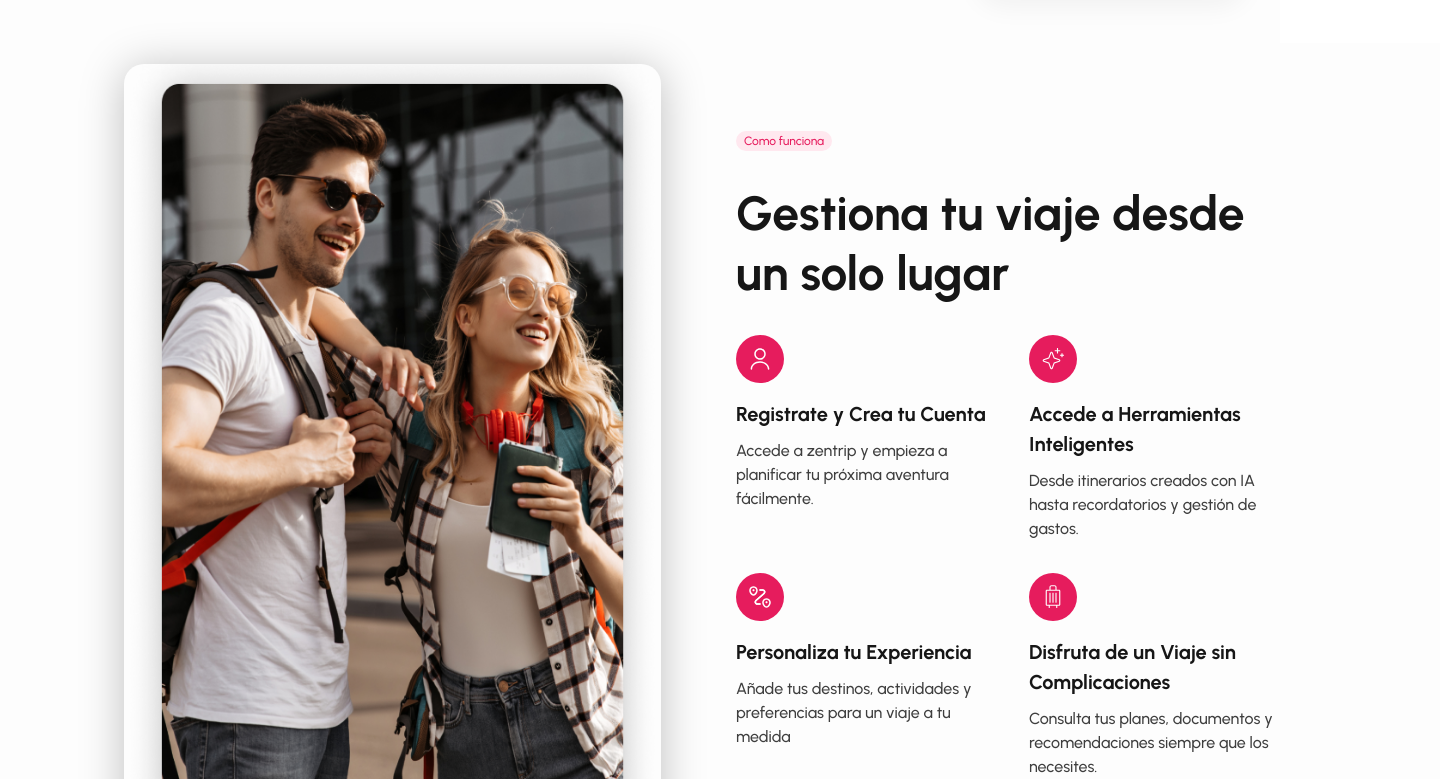
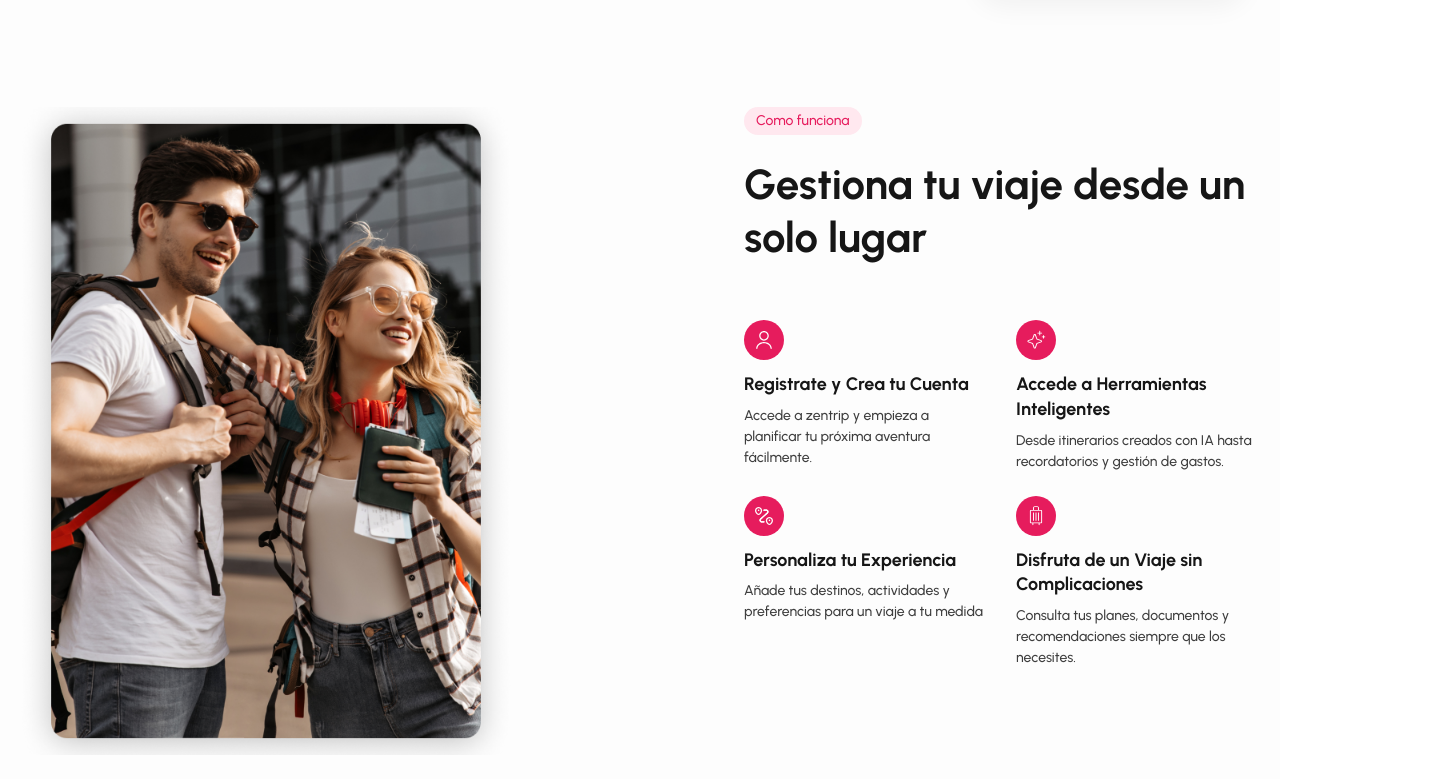
Before and after one commit to Ignacio918/viajes-app, a React (Vite) app in the folder viajes-app/: page / in a window 1280 px wide. Shown: the part 881-1660 px from the top of the page, 1440 px wide, since content can reach past the window. Built offline with nearby package versions, Linux system fonts and the light colour scheme; a web font is replaced by a local one.

Commit message:
acomodar howitworks

```diff
--- a/viajes-app/src/pages/HowItWorks.tsx
+++ b/viajes-app/src/pages/HowItWorks.tsx
@@ -9,61 +9,73 @@ import '../styles/HowItWorks.css';
 const HowItWorks = () => {
   return (
     <div className="how-it-works">
-        <img
-          src={fotoRandom3}
-          alt="Random travel"
-          className="how-it-works__image"
-        />
+      <div className="flex items-start justify-between gap-16">
+        <div className="flex-shrink-0">
+          <img
+            src={fotoRandom3}
+            alt="Random travel"
+            className="how-it-works__image"
+          />
+        </div>
 
         <div className="how-it-works__content">
           <div className="how-it-works__badge">Como funciona</div>
 
-          <div className="how-it-works__title">
+          <h2 className="how-it-works__title">
             Gestiona tu viaje desde un solo lugar
-          </div>
+          </h2>
 
           <div className="how-it-works__features">
             <div className="how-it-works__feature">
               <div className="how-it-works__feature-icon">
-                <img src={iconUser} alt="User icon" />
+                <img src={iconUser} alt="User icon" className="w-5 h-5" />
               </div>
               <div className="how-it-works__feature-content">
-                <div className="how-it-works__feature-title">Registrate y Crea tu Cuenta</div>
-                <div className="how-it-works__feature-text">Accede a zentrip y empieza a planificar tu próxima aventura fácilmente.</div>
+                <h3 className="how-it-works__feature-title">Registrate y Crea tu Cuenta</h3>
+                <p className="how-it-works__feature-text">
+                  Accede a zentrip y empieza a planificar tu próxima aventura fácilmente.
+                </p>
               </div>
             </div>
 
             <div className="how-it-works__feature">
               <div className="how-it-works__feature-icon">
-                <img src={iconSparkle} alt="Sparkle icon" />
+                <img src={iconSparkle} alt="Sparkle icon" className="w-5 h-5" />
               </div>
               <div className="how-it-works__feature-content">
-                <div className="how-it-works__feature-title">Accede a Herramientas Inteligentes</div>
-                <div className="how-it-works__feature-text">Desde itinerarios creados con IA hasta recordatorios y gestión de gastos.</div>
+                <h3 className="how-it-works__feature-title">Accede a Herramientas Inteligentes</h3>
+                <p className="how-it-works__feature-text">
+                  Desde itinerarios creados con IA hasta recordatorios y gestión de gastos.
+                </p>
               </div>
             </div>
 
             <div className="how-it-works__feature">
               <div className="how-it-works__feature-icon">
-                <img src={iconRouting} alt="Routing icon" />
+                <img src={iconRouting} alt="Routing icon" className="w-5 h-5" />
               </div>
               <div className="how-it-works__feature-content">
-                <div className="how-it-works__feature-title">Personaliza tu Experiencia</div>
-                <div className="how-it-works__feature-text">Añade tus destinos, actividades y preferencias para un viaje a tu medida</div>
+                <h3 className="how-it-works__feature-title">Personaliza tu Experiencia</h3>
+                <p className="how-it-works__feature-text">
+                  Añade tus destinos, actividades y preferencias para un viaje a tu medida
+                </p>
               </div>
             </div>
 
             <div className="how-it-works__feature">
               <div className="how-it-works__feature-icon">
-                <img src={iconSuitcaseRolling} alt="Suitcase icon" />
+                <img src={iconSuitcaseRolling} alt="Suitcase icon" className="w-5 h-5" />
               </div>
               <div className="how-it-works__feature-content">
-                <div className="how-it-works__feature-title">Disfruta de un Viaje sin Complicaciones</div>
-                <div className="how-it-works__feature-text">Consulta tus planes, documentos y recomendaciones siempre que los necesites.</div>
+                <h3 className="how-it-works__feature-title">Disfruta de un Viaje sin Complicaciones</h3>
+                <p className="how-it-works__feature-text">
+                  Consulta tus planes, documentos y recomendaciones siempre que los necesites.
+                </p>
               </div>
             </div>
           </div>
         </div>
+      </div>
     </div>
   );
 };
--- a/viajes-app/src/styles/HowItWorks.css
+++ b/viajes-app/src/styles/HowItWorks.css
@@ -1,44 +1,49 @@
 /* src/styles/HowItWorks.css */
 .how-it-works {
-  @apply w-[1440px] h-[809px] relative bg-[#FDFDFD];
+  @apply w-full max-w-7xl mx-auto py-16 px-4 relative bg-[#FDFDFD];
 }
 
 .how-it-works__image {
-  @apply w-[537px] h-[768px] absolute left-[124px] top-[21px] shadow-[0px_4px_44px_rgba(0,0,0,0.25)] rounded-[20px];
+  @apply w-[500px] h-auto rounded-[20px] object-cover;
 }
 
 .how-it-works__content {
-  @apply w-[554px] absolute left-[736px] top-[88px] flex flex-col gap-8;
+  @apply w-full max-w-[520px] flex flex-col gap-6;
 }
 
 .how-it-works__badge {
-  @apply w-fit px-2 py-0.5 bg-[#FFE8EF] text-[#E61C5D] text-xs font-urbanist font-medium rounded-[36px];
+  @apply w-fit px-3 py-1 bg-[#FFE8EF] text-[#E61C5D] text-sm font-urbanist font-medium rounded-full;
 }
 
 .how-it-works__title {
-  @apply w-[554px] text-[48px] text-[#161616] font-urbanist font-bold leading-[60px];
+  @apply text-[42px] text-[#161616] font-urbanist font-bold leading-tight mb-8;
 }
 
 .how-it-works__features {
-  @apply grid grid-cols-2 gap-8;
+  @apply grid grid-cols-2 gap-6;
 }
 
 .how-it-works__feature {
-  @apply w-[261px] flex flex-col gap-4;
+  @apply w-full max-w-[240px] flex flex-col gap-3;
 }
 
 .how-it-works__feature-icon {
-  @apply w-12 h-12 p-3 bg-[#E61C5D] rounded-full flex items-center justify-center;
+  @apply w-10 h-10 p-2.5 bg-[#E61C5D] rounded-full flex items-center justify-center;
 }
 
 .how-it-works__feature-content {
-  @apply flex flex-col gap-2.5;
+  @apply flex flex-col gap-2;
 }
 
 .how-it-works__feature-title {
-  @apply text-xl text-[#161616] font-urbanist font-bold leading-[30px];
+  @apply text-lg text-[#161616] font-urbanist font-bold leading-snug;
 }
 
 .how-it-works__feature-text {
-  @apply text-base text-[#3E3E3E] font-urbanist font-medium leading-6;
+  @apply text-sm text-[#3E3E3E] font-urbanist font-medium leading-normal;
 }
+
+/* Asegúrate de que las imágenes de los iconos sean blancas */
+.how-it-works__feature-icon img {
+  @apply brightness-0 invert;
+}
```
